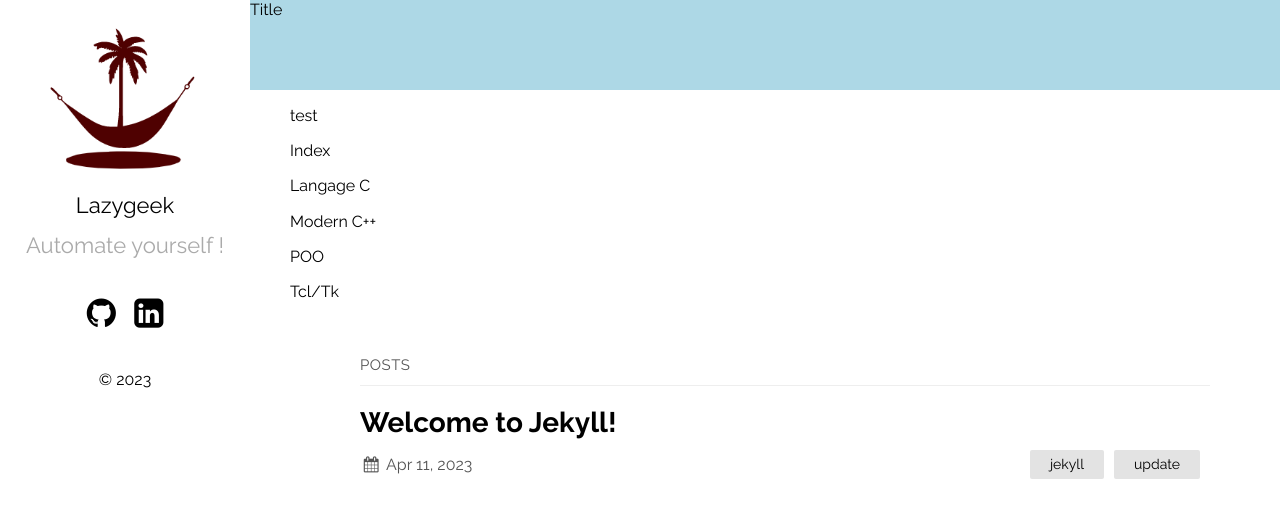
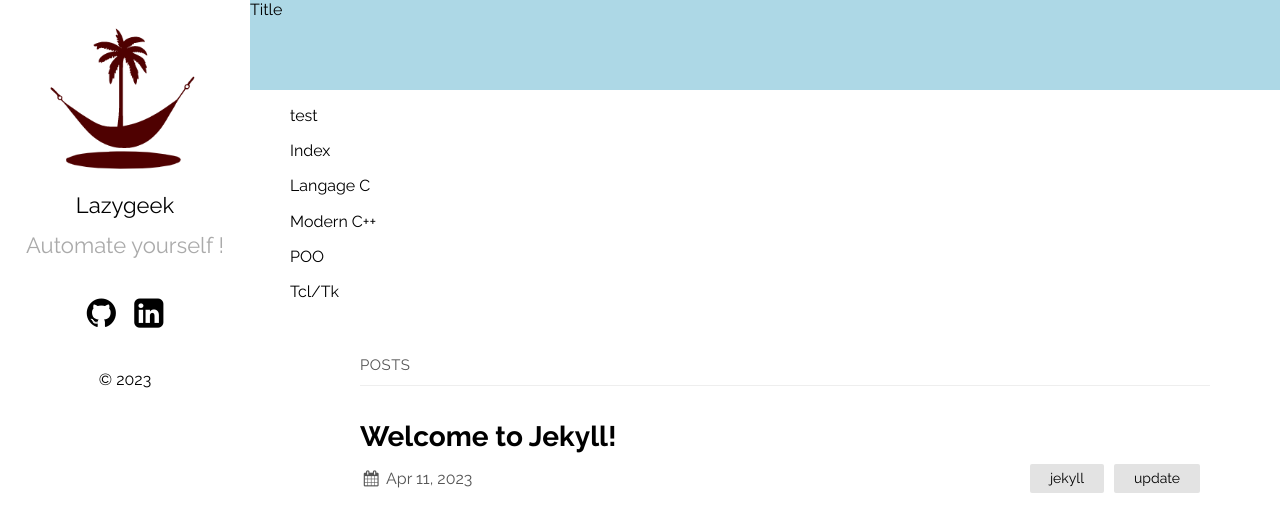
Before and after one commit to behej/lazyjekyll, a Jekyll site: the page built from index.markdown, in a window 1280 px wide. Shown: the top 532 px of the page. Built offline with Jekyll 4.4.1, drawn with Linux system fonts in a browser that asks for light colours.

Commit message:
[Solve #113] Increase margin before titles

```diff
--- a/_sass/plain.scss
+++ b/_sass/plain.scss
@@ -39,8 +39,13 @@ a {
   }
 }
 
+
+h1 {
+  margin-top: 1.2em;
+  font-size: 1.9em;
+}
 h2 {
-  margin: 0.7em 0;
+  margin: 1.2em 0 0.7em 0;
   @media screen and (max-width: $mobileW) {
     margin: 0.3em 0;
   }
```
